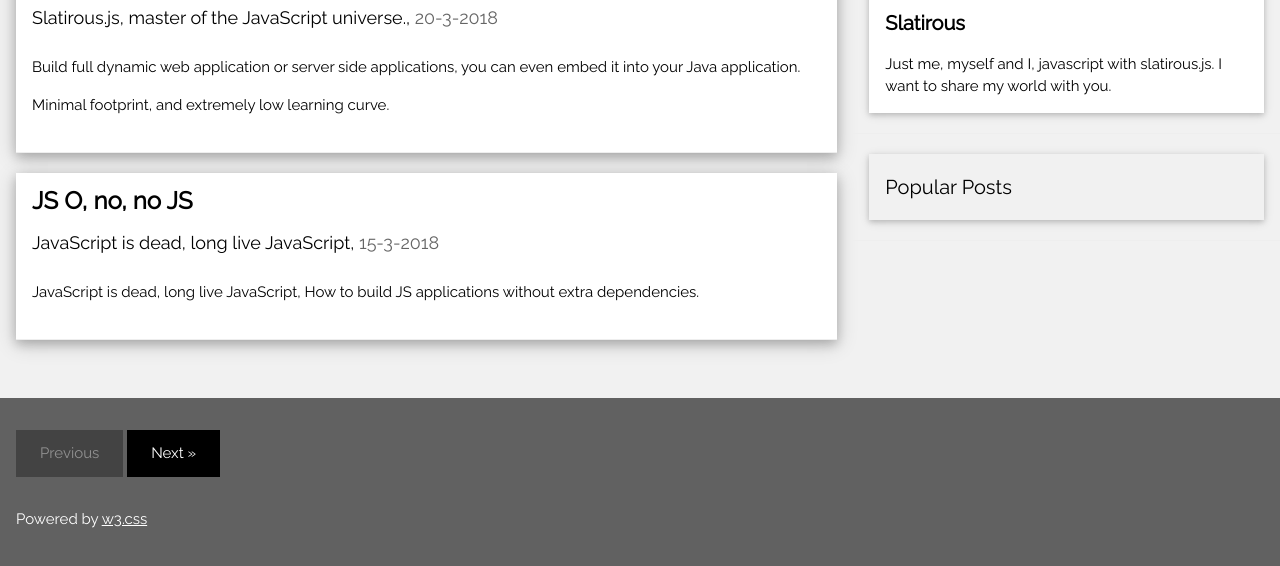
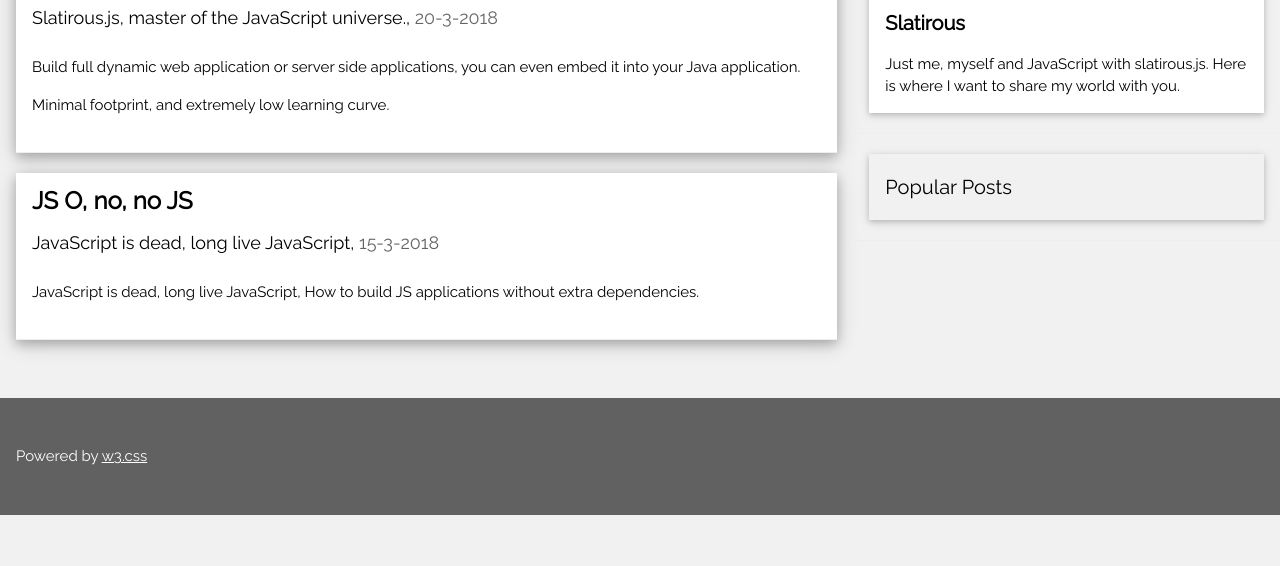
Before and after one commit to pnmtjonahen/slatirous.js, a plain HTML site: page index.html in a window 1280 px wide. Shown: the part 458-1024 px from the top of the page. After the commit the page ends 973 px from the top, so only its background shows below. Drawn offline with nearby package versions, Linux system fonts and the light colour scheme.

Commit message:
Clean up some text

```diff
--- a/index.html
+++ b/index.html
@@ -34,7 +34,7 @@
                         <img src="images/avatar3.png" style="width:100%">
                         <div class="w3-container">
                             <h4><b>Slatirous</b></h4>
-                            <p>Just me, myself and I, javascript with slatirous.js. I want to share my world with you.</p>
+                            <p>Just me, myself and JavaScript with slatirous.js. Here is where I want to share my world with you.</p>
                         </div>
                     </div><hr>
 
@@ -94,8 +94,8 @@
 
         <!-- Footer -->
         <footer class="w3-container w3-dark-grey w3-padding-32 w3-margin-top">
-            <button class="w3-button w3-black w3-disabled w3-padding-large w3-margin-bottom">Previous</button>
-            <button class="w3-button w3-black w3-padding-large w3-margin-bottom">Next »</button>
+<!--            <button class="w3-button w3-black w3-disabled w3-padding-large w3-margin-bottom">Previous</button>
+            <button class="w3-button w3-black w3-padding-large w3-margin-bottom">Next »</button>-->
             <p>Powered by <a href="https://www.w3schools.com/w3css/default.asp" target="_blank">w3.css</a></p>
         </footer>
         <script src="index.js"></script>
```
